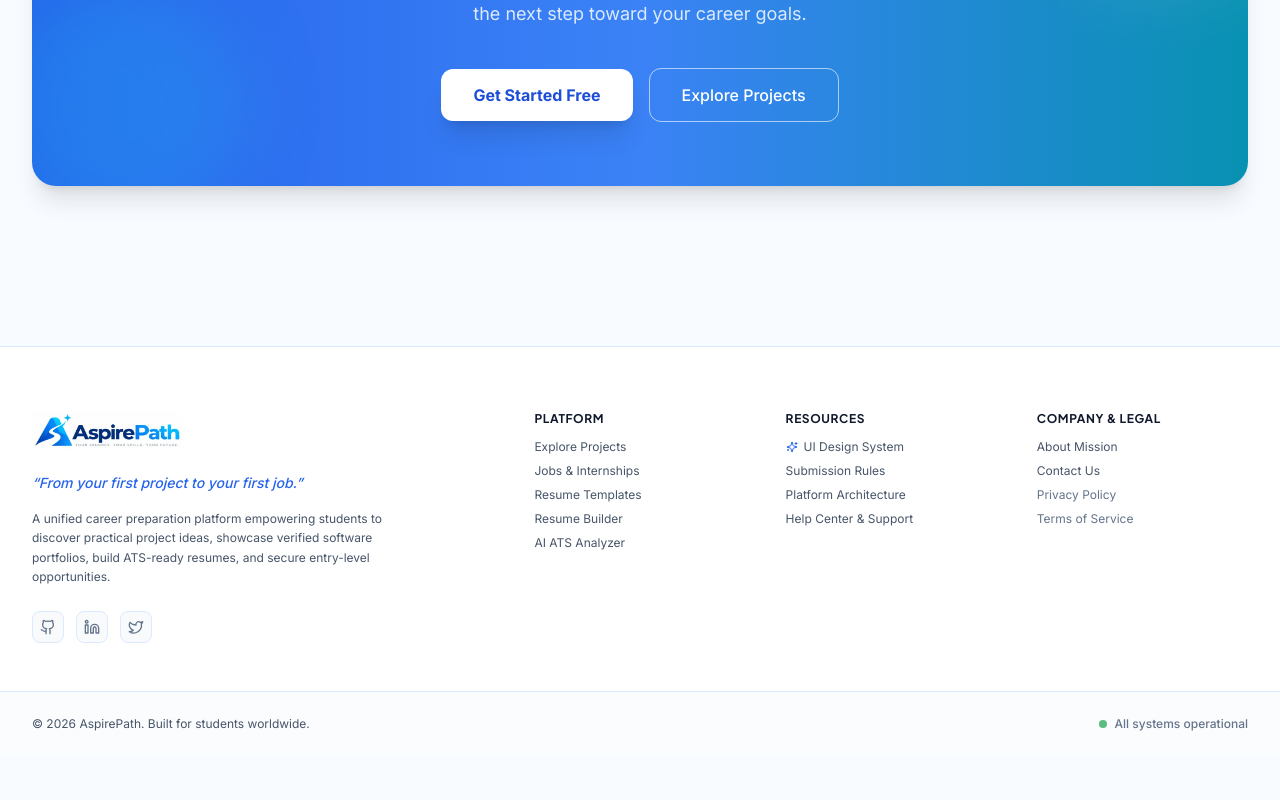
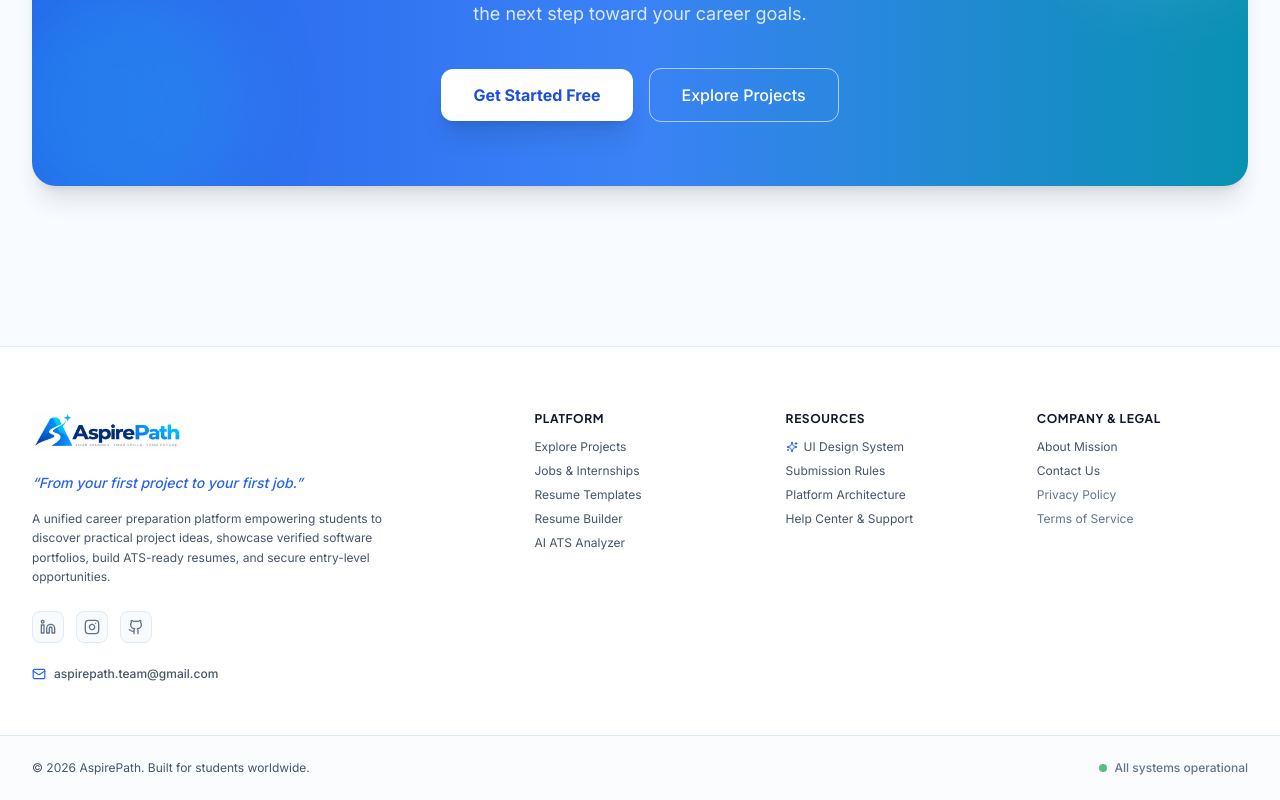
Before and after one commit to Pranay-9130/Career-Platform, a React (Vite) app in the folder frontend/: page / in a window 1280 px wide. Shown: the part 4240-5040 px from the top of the page. Before the commit the page ends 4996 px from the top, so only its background shows below. Built offline with nearby package versions, Linux system fonts and the light colour scheme; no server answers; the HTML template or start-up script is replaced by a standard one.

Commit message:
feat(branding): update official contact email and social media links

```diff
--- a/frontend/src/components/footer/PublicFooter.jsx
+++ b/frontend/src/components/footer/PublicFooter.jsx
@@ -1,6 +1,6 @@
 import React from 'react';
 import { Link } from 'react-router-dom';
-import { Github, Linkedin, Twitter, Sparkles, CheckCircle2 } from 'lucide-react';
+import { Github, Linkedin, Instagram, Mail, Sparkles, CheckCircle2 } from 'lucide-react';
 
 export default function PublicFooter() {
   const currentYear = new Date().getFullYear();
@@ -39,6 +39,24 @@ export default function PublicFooter() {
             {/* Social Links */}
             <div className="flex items-center gap-3 pt-2">
               <a
+                href="https://www.linkedin.com/company/144061165/"
+                target="_blank"
+                rel="noopener noreferrer"
+                aria-label="LinkedIn"
+                className="w-8 h-8 rounded-lg bg-slate-50 border border-brand-border flex items-center justify-center text-slate-500 hover:text-brand-primary hover:bg-brand-veryLight transition-colors"
+              >
+                <Linkedin className="w-4 h-4" />
+              </a>
+              <a
+                href="https://www.instagram.com/aspirepath.official/"
+                target="_blank"
+                rel="noopener noreferrer"
+                aria-label="Instagram"
+                className="w-8 h-8 rounded-lg bg-slate-50 border border-brand-border flex items-center justify-center text-slate-500 hover:text-brand-primary hover:bg-brand-veryLight transition-colors"
+              >
+                <Instagram className="w-4 h-4" />
+              </a>
+              <a
                 href="https://github.com"
                 target="_blank"
                 rel="noopener noreferrer"
@@ -47,23 +65,16 @@ export default function PublicFooter() {
               >
                 <Github className="w-4 h-4" />
               </a>
+            </div>
+
+            {/* Official Contact Email */}
+            <div className="pt-1">
               <a
-                href="https://linkedin.com"
-                target="_blank"
-                rel="noopener noreferrer"
-                aria-label="LinkedIn"
-                className="w-8 h-8 rounded-lg bg-slate-50 border border-brand-border flex items-center justify-center text-slate-500 hover:text-brand-primary hover:bg-brand-veryLight transition-colors"
+                href="mailto:aspirepath.team@gmail.com"
+                className="inline-flex items-center gap-2 text-xs text-brand-muted hover:text-brand-primary transition-colors font-medium group"
               >
-                <Linkedin className="w-4 h-4" />
-              </a>
-              <a
-                href="https://twitter.com"
-                target="_blank"
-                rel="noopener noreferrer"
-                aria-label="Twitter / X"
-                className="w-8 h-8 rounded-lg bg-slate-50 border border-brand-border flex items-center justify-center text-slate-500 hover:text-brand-primary hover:bg-brand-veryLight transition-colors"
-              >
-                <Twitter className="w-4 h-4" />
+                <Mail className="w-3.5 h-3.5 text-brand-primary group-hover:scale-110 transition-transform" />
+                <span>aspirepath.team@gmail.com</span>
               </a>
             </div>
           </div>
--- a/frontend/src/pages/public/ContactPage.jsx
+++ b/frontend/src/pages/public/ContactPage.jsx
@@ -10,6 +10,9 @@ import {
   AlertCircle,
   Building,
   Sparkles,
+  Linkedin,
+  Instagram,
+  Share2,
 } from 'lucide-react';
 import {
   Button,
@@ -158,11 +161,43 @@ export default function ContactPage() {
             <h3 className="font-display font-bold text-base text-brand-text">Direct Email</h3>
             <p className="mt-1 text-xs text-brand-muted">For urgent questions or partnership inquiries:</p>
             <a
-              href="mailto:support@aspirepath.com"
+              href="mailto:aspirepath.team@gmail.com"
               className="mt-2 inline-block text-xs font-semibold text-brand-primary hover:underline"
             >
-              support@aspirepath.com
+              aspirepath.team@gmail.com
             </a>
+          </Card>
+
+          <Card className="p-6">
+            <div className="w-10 h-10 rounded-xl bg-brand-veryLight text-brand-primary flex items-center justify-center mb-3">
+              <Share2 className="w-5 h-5" />
+            </div>
+            <h3 className="font-display font-bold text-base text-brand-text">Official Social Media</h3>
+            <p className="mt-1 text-xs text-brand-muted mb-3">
+              Connect with AspirePath on our official platforms:
+            </p>
+            <div className="flex flex-wrap items-center gap-2">
+              <a
+                href="https://www.linkedin.com/company/144061165/"
+                target="_blank"
+                rel="noopener noreferrer"
+                aria-label="LinkedIn"
+                className="inline-flex items-center gap-2 px-3 py-2 rounded-lg bg-slate-50 border border-brand-border text-xs font-semibold text-slate-700 hover:text-brand-primary hover:bg-brand-veryLight hover:border-brand-primary/30 transition-colors"
+              >
+                <Linkedin className="w-4 h-4 text-[#0A66C2]" />
+                <span>LinkedIn</span>
+              </a>
+              <a
+                href="https://www.instagram.com/aspirepath.official/"
+                target="_blank"
+                rel="noopener noreferrer"
+                aria-label="Instagram"
+                className="inline-flex items-center gap-2 px-3 py-2 rounded-lg bg-slate-50 border border-brand-border text-xs font-semibold text-slate-700 hover:text-brand-primary hover:bg-brand-veryLight hover:border-brand-primary/30 transition-colors"
+              >
+                <Instagram className="w-4 h-4 text-[#E4405F]" />
+                <span>Instagram</span>
+              </a>
+            </div>
           </Card>
 
           <Card className="p-6">
--- a/frontend/src/utils/seoSchemas.js
+++ b/frontend/src/utils/seoSchemas.js
@@ -32,9 +32,8 @@ export function getOrganizationSchema() {
     "logo": `${BASE_URL}/logo.png`,
     "description": "Connecting university students and self-taught developers with impactful project showcases and hiring tech companies.",
     "sameAs": [
-      "https://github.com/aspirepath",
-      "https://twitter.com/aspirepath",
-      "https://linkedin.com/company/aspirepath"
+      "https://www.linkedin.com/company/144061165/",
+      "https://www.instagram.com/aspirepath.official/"
     ]
   };
 }
```
